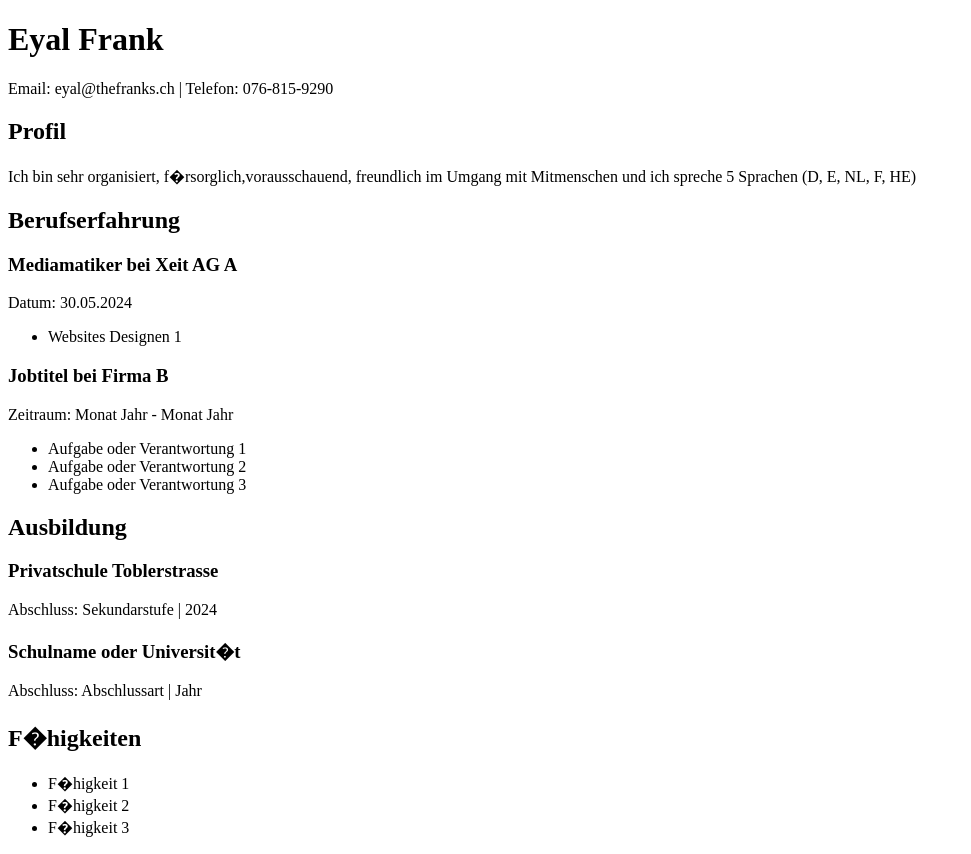
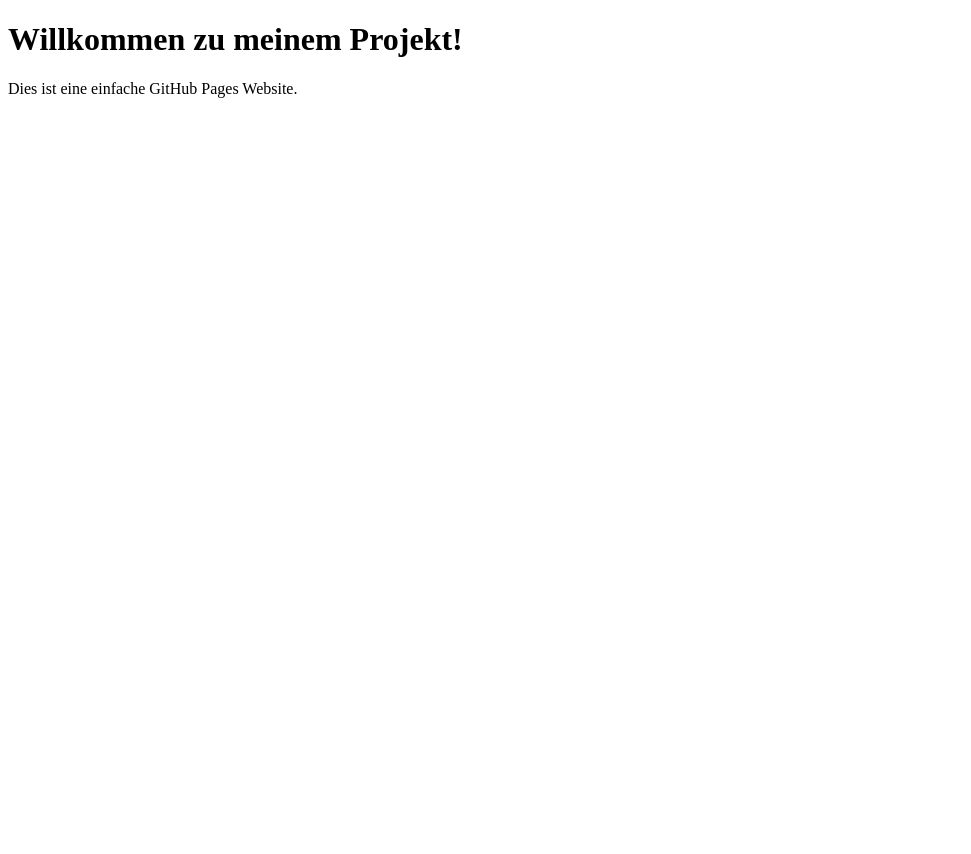
Before and after one commit to Eyal-Frank/Vier-gewinnt, a plain HTML site: page index.html in a window 1280 px wide. Shown: the whole page, without its empty margins (0-971 px from the left). After the commit the page ends 800 px from the top, so only its background shows below. Drawn offline with Linux system fonts and the light colour scheme.

Commit message:
Update index.html

```diff
--- a/index.html
+++ b/index.html
@@ -1,59 +1,12 @@
 <!DOCTYPE html>
-<html lang="de">
+<html lang="en">
 <head>
     <meta charset="UTF-8">
     <meta name="viewport" content="width=device-width, initial-scale=1.0">
-    <title>Lebenslauf</title>
-    <link rel="stylesheet" href="styles.css">
+    <title>Mein GitHub Pages Projekt</title>
 </head>
 <body>
-    <div class="container">
-        <header>
-            <h1>Eyal Frank</h1>
-            <p>Email: eyal@thefranks.ch | Telefon: 076-815-9290</p>
-        </header>
-        <section class="profile">
-            <h2>Profil</h2>
-            <p>Ich bin sehr organisiert, f�rsorglich,vorausschauend, freundlich im Umgang mit Mitmenschen und ich spreche 5 Sprachen (D, E, NL, F, HE)</p>
-        </section>
-        <section class="experience">
-            <h2>Berufserfahrung</h2>
-            <div class="job">
-                <h3>Mediamatiker bei Xeit AG A</h3>
-                <p>Datum: 30.05.2024</p>
-                <ul>
-                    <li>Websites Designen 1</li>
-                </ul>
-            </div>
-            <div class="job">
-                <h3>Jobtitel bei Firma B</h3>
-                <p>Zeitraum: Monat Jahr - Monat Jahr</p>
-                <ul>
-                    <li>Aufgabe oder Verantwortung 1</li>
-                    <li>Aufgabe oder Verantwortung 2</li>
-                    <li>Aufgabe oder Verantwortung 3</li>
-                </ul>
-            </div>
-        </section>
-        <section class="education">
-            <h2>Ausbildung</h2>
-            <div class="school">
-                <h3>Privatschule Toblerstrasse</h3>
-                <p>Abschluss: Sekundarstufe | 2024</p>
-            </div>
-            <div class="school">
-                <h3>Schulname oder Universit�t</h3>
-                <p>Abschluss: Abschlussart | Jahr</p>
-            </div>
-        </section>
-        <section class="skills">
-            <h2>F�higkeiten</h2>
-            <ul>
-                <li>F�higkeit 1</li>
-                <li>F�higkeit 2</li>
-                <li>F�higkeit 3</li>
-            </ul>
-        </section>
-    </div>
+    <h1>Willkommen zu meinem Projekt!</h1>
+    <p>Dies ist eine einfache GitHub Pages Website.</p>
 </body>
 </html>
```
